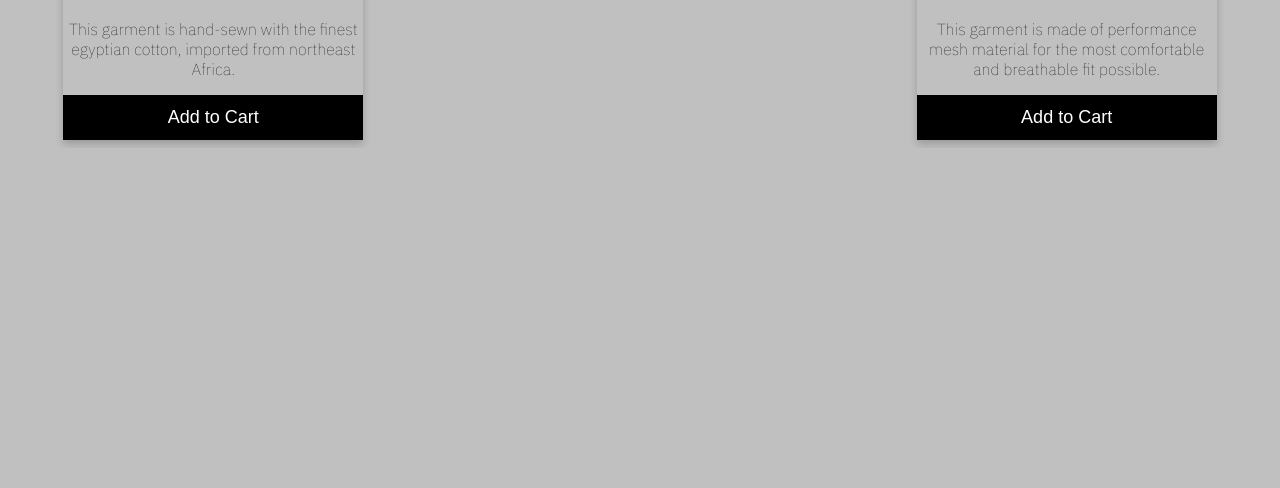
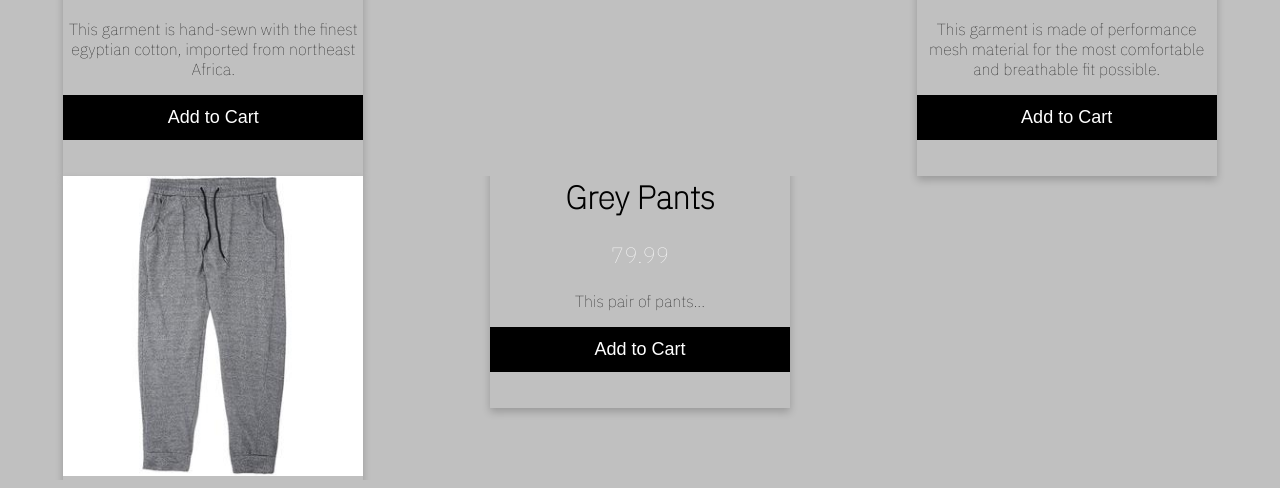
Before and after one commit to Ezebet101/doo-bou, a plain HTML site: page home-page.html in a window 1280 px wide. Shown: the part 733-1221 px from the top of the page. Before the commit the page ends 881 px from the top, so only its background shows below. Drawn offline with Linux system fonts and the light colour scheme.

Commit message:
Update 11-16-2020

```diff
--- a/home-page.html
+++ b/home-page.html
@@ -11,6 +11,9 @@
     <meta name="keywords" content="">
   </head>
 	<style>
+    .html {
+      min-height: 200%;
+    }
     .h1 {
       font-size: 100px;
       font-family: Cinzel;
@@ -73,21 +76,29 @@
           <h1>Yellow Shirt</h1>
           <p class="price">$79.99</p>
           <p>This garment is hand-sewn with the finest egyptian cotton, imported from northeast Africa.</p>
-          <p><button>Add to Cart</button></p>
+          <p><button>Add to Cart</button></p><br>
         </div>
         <div class="card">
           <img src="shirt-2.jpg" alt="black-shirt" style="width:100%">
           <h1>Black Shirt</h1>
           <p class="price">$89.99</p>
           <p> This garment is a hybrid composed with egyptian cotton and performance mesh for a more breathable but classic look.</p>
-          <p><button>Add to Cart</button></p>
+          <p><button>Add to Cart</button></p><br>
         </div>
         <div class="card">
           <img src="shirt-3.jpg" alt="blue-shirt" style="width:100%">
           <h1>Blue Shirt</h1>
           <p class="price">$99.99</p>
           <p> This garment is made of performance mesh material for the most comfortable and breathable fit possible.</p>
-          <p><button>Add to Cart</button></p>
+          <p><button>Add to Cart</button></p><br>
         </div>
         </div>
+       <div class="div">
+         <div class="card">
+         <img src="pants-1.jpg" alt="grey-pants" style="width:100%">
+         <h1>Grey Pants</h1>
+         <p class="price">79.99</p>
+         <p>This pair of pants...</p>
+         <p><button>Add to Cart</button></p><br>
+       </div>
     </body>
```
Also changed, not shown: pants-1.jpg (added).
